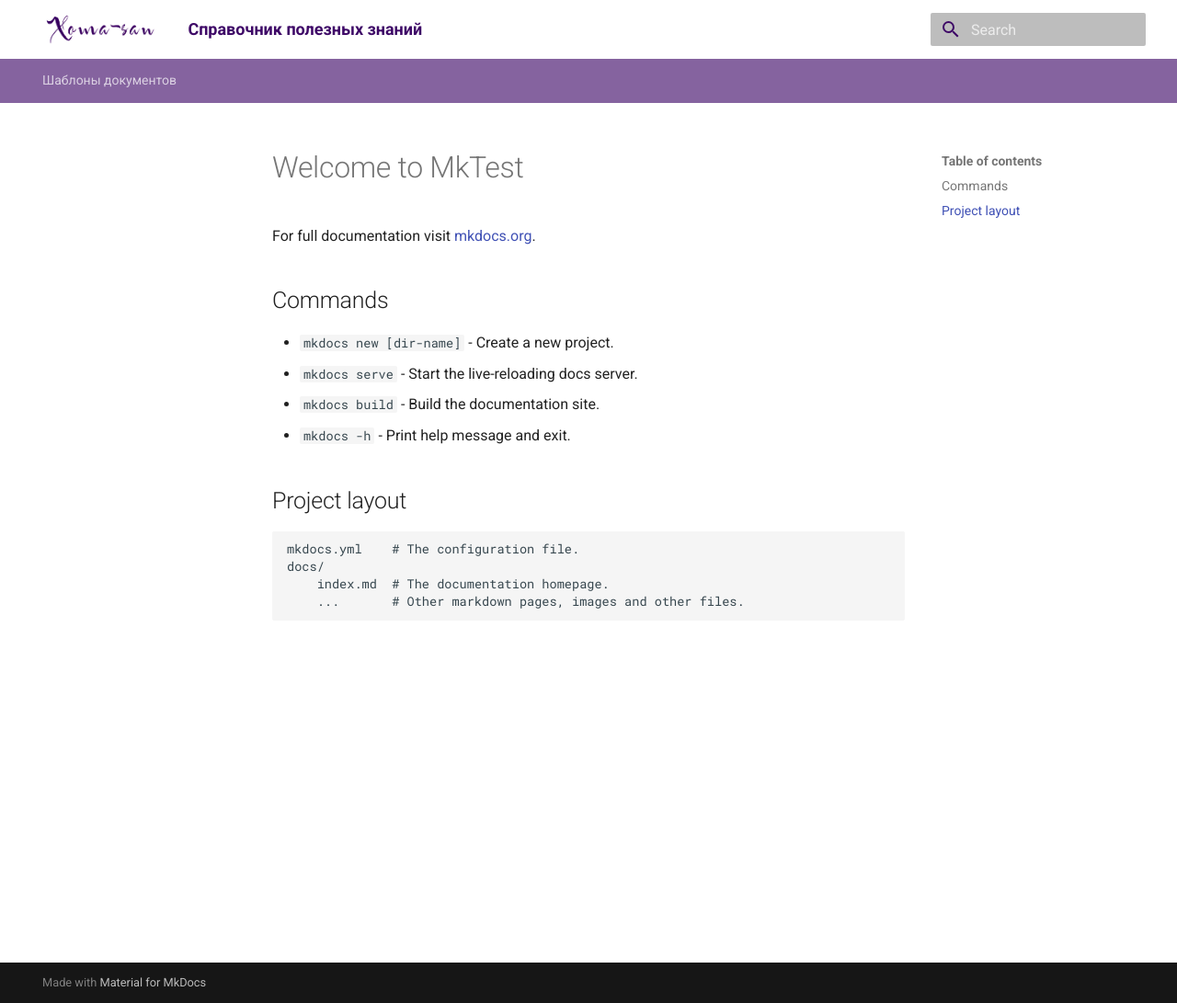
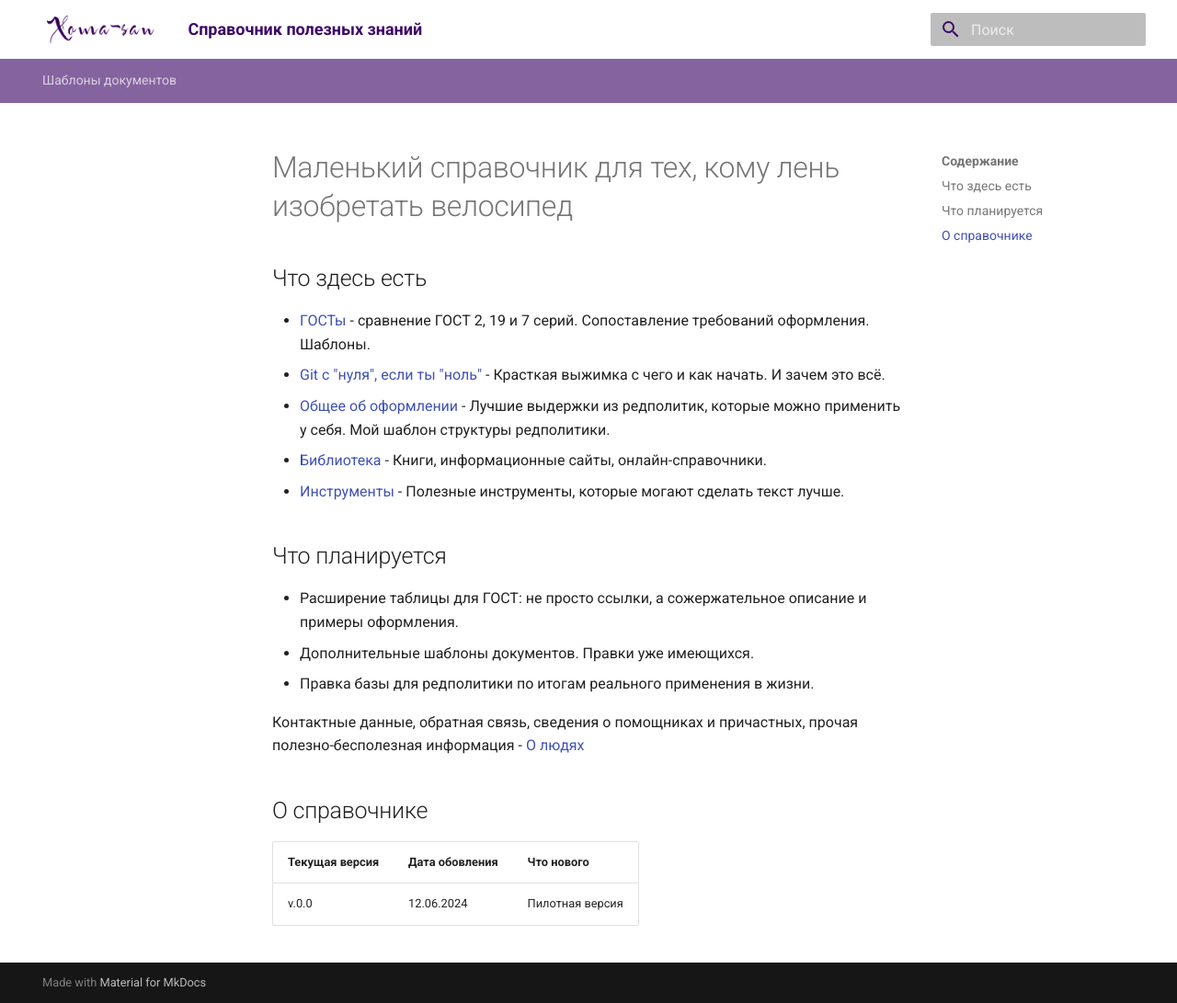
Before and after one commit to Xoma-san/xoma-help.github.io, an MkDocs documentation site: the page built from docs/index.md, in a window 1280 px wide and 1091 px high. Shown: the whole window at 92% size. Built offline with MkDocs 1.6.1 and Material for MkDocs 9.7.7, drawn with Linux system fonts in a browser that asks for light colours.

Commit message:
главная

```diff
--- a/docs/index.md
+++ b/docs/index.md
@@ -1,17 +1,24 @@
-# Welcome to MkTest
+# Маленький справочник для тех, кому лень изобретать велосипед
 
-For full documentation visit [mkdocs.org](https://www.mkdocs.org).
+## Что здесь есть
+* [ГОСТы](https://link) - сравнение ГОСТ 2, 19 и 7 серий. Сопоставление требований оформления. Шаблоны.
+* [Git с "нуля", если ты "ноль"](https://link) - Красткая выжимка с чего и как начать. И зачем это всё.
+* [Общее об оформлении](https://link) - Лучшие выдержки из редполитик, которые можно применить у себя. Мой шаблон структуры редполитики.
+* [Библиотека](https://link) - Книги, информационные сайты, онлайн-справочники.
+* [Инструменты](https://link) - Полезные инструменты, которые могают сделать текст лучше.
 
-## Commands
+## Что планируется
+* Расширение таблицы для ГОСТ: не просто ссылки, а сожержательное описание и примеры оформления.
+* Дополнительные шаблоны документов. Правки уже имеющихся.
+* Правка базы для редполитики по итогам реального применения в жизни.
 
-* `mkdocs new [dir-name]` - Create a new project.
-* `mkdocs serve` - Start the live-reloading docs server.
-* `mkdocs build` - Build the documentation site.
-* `mkdocs -h` - Print help message and exit.
 
-## Project layout
 
-    mkdocs.yml    # The configuration file.
-    docs/
-        index.md  # The documentation homepage.
-        ...       # Other markdown pages, images and other files.
+Контактные данные, обратная связь, сведения о помощниках и причастных, прочая полезно-бесполезная информация - [О людях](https://link)
+
+
+## О справочнике
+
+|**Текущая версия**|**Дата обовления**|**Что нового**|
+|-|-|-|
+|v.0.0|12.06.2024|Пилотная версия|
--- a/mkdocs.yml
+++ b/mkdocs.yml
@@ -3,6 +3,7 @@ theme:
   name: material
   logo: logo_big3.jpg
   favicon: logo_fav.jpg
+  language: ru
   features:
     - navigation.tabs
 nav:
```
Also changed, not shown: docs/GOST.md (added), docs/Help.md (added), docs/Template.md (added), docs/Tools.md (added), docs/Useful.md (added).
